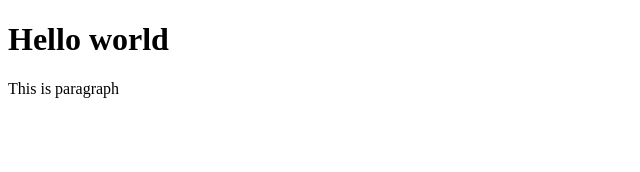
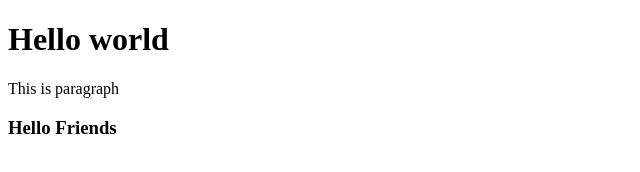
Before and after one commit to QuanTHDSE/Git-Hub-test, a plain HTML site: page index.html in a window 1280 px wide. Shown: the whole page, without its empty margins (0-640 px from the left). Drawn offline with Linux system fonts and the light colour scheme.

Commit message:
Third Commit

```diff
--- a/index.html
+++ b/index.html
@@ -9,5 +9,6 @@
        <h1>Hello world</h1>
        <p>This is paragraph</p>
        <div class="id"></div>
+       <h3>Hello Friends</h3>
 </body>
 </html>
```
